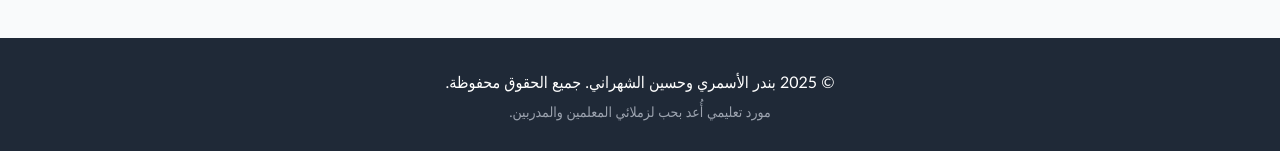
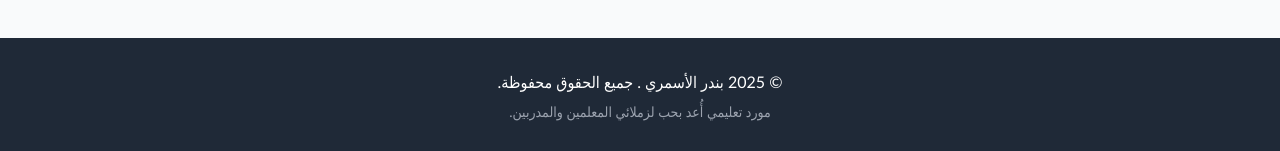
Before and after one commit to bandrov92/bloom-digital-report, a plain HTML site: page index.html/index.html in a window 1280 px wide. Shown: the part 3687-3838 px from the top of the page. Drawn offline with nearby package versions, Linux system fonts and the light colour scheme.

```diff
--- a/index.html/index.html
+++ b/index.html/index.html
@@ -824,7 +824,7 @@
 <!-- Footer -->
 <footer class="bg-gray-800 text-white py-8 mt-12">
   <div class="container mx-auto px-4 sm:px-6 lg:px-8 text-center">
-    <p class="mb-2">© 2025 بندر الأسمري وحسين الشهراني. جميع الحقوق محفوظة.</p>
+    <p class="mb-2">© 2025 بندر الأسمري . جميع الحقوق محفوظة.</p>
     <p class="text-sm text-gray-400">مورد تعليمي أُعد بحب لزملائي المعلمين والمدربين.</p>
   </div>
 </footer>
```
